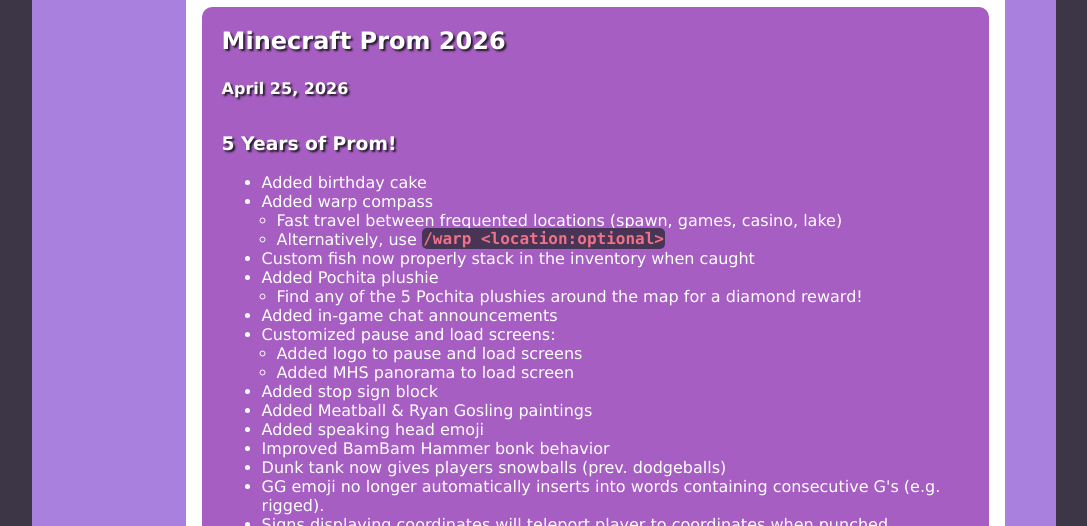
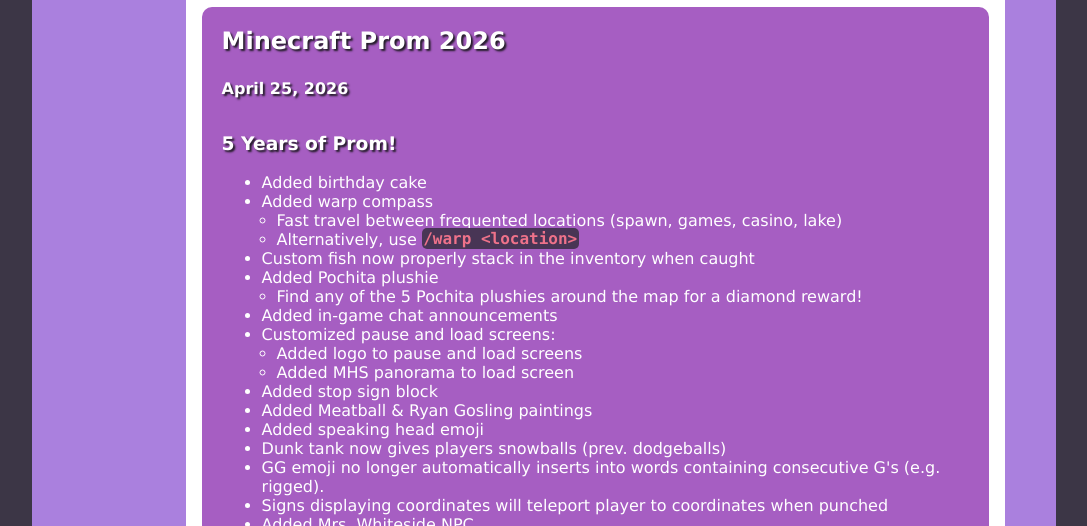
Before and after one commit to talchao/minecraft-prom, a website: page changelog.html in a window 1280 px wide. Shown: the part 274-800 px from the top of the page, without its empty margins (96-1183 px from the left). Drawn offline with Linux system fonts and the light colour scheme.

Commit message:
Tweak changelog text content

```diff
--- a/changelog.html
+++ b/changelog.html
@@ -60,7 +60,7 @@
               <li>Added warp compass</li>
               <ul>
                 <li>Fast travel between frequented locations (spawn, games, casino, lake)</li>
-                <li>Alternatively, use <code>/warp &lt;location:optional&gt;</code></li>
+                <li>Alternatively, use <code>/warp &lt;location&gt;</code></li>
               </ul>
               <li>Custom fish now properly stack in the inventory when caught</li>
               <li>Added Pochita plushie</li>
@@ -76,7 +76,6 @@
               <li>Added stop sign block</li>
               <li>Added Meatball & Ryan Gosling paintings</li>
               <li>Added speaking head emoji</li>
-              <li>Improved BamBam Hammer bonk behavior</li>
               <li>Dunk tank now gives players snowballs (prev. dodgeballs)</li>
               <li>GG emoji no longer automatically inserts into words containing consecutive G's (e.g. rigged).</li>
               <li>Signs displaying coordinates will teleport player to coordinates when punched</li>
```
